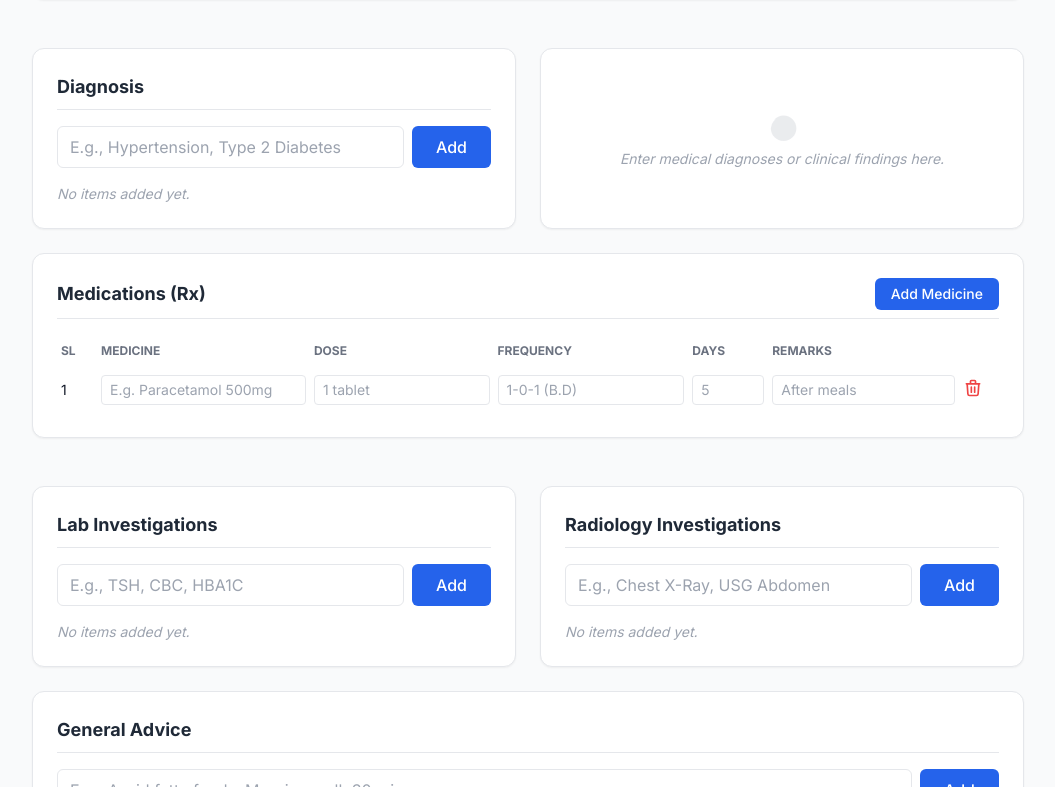
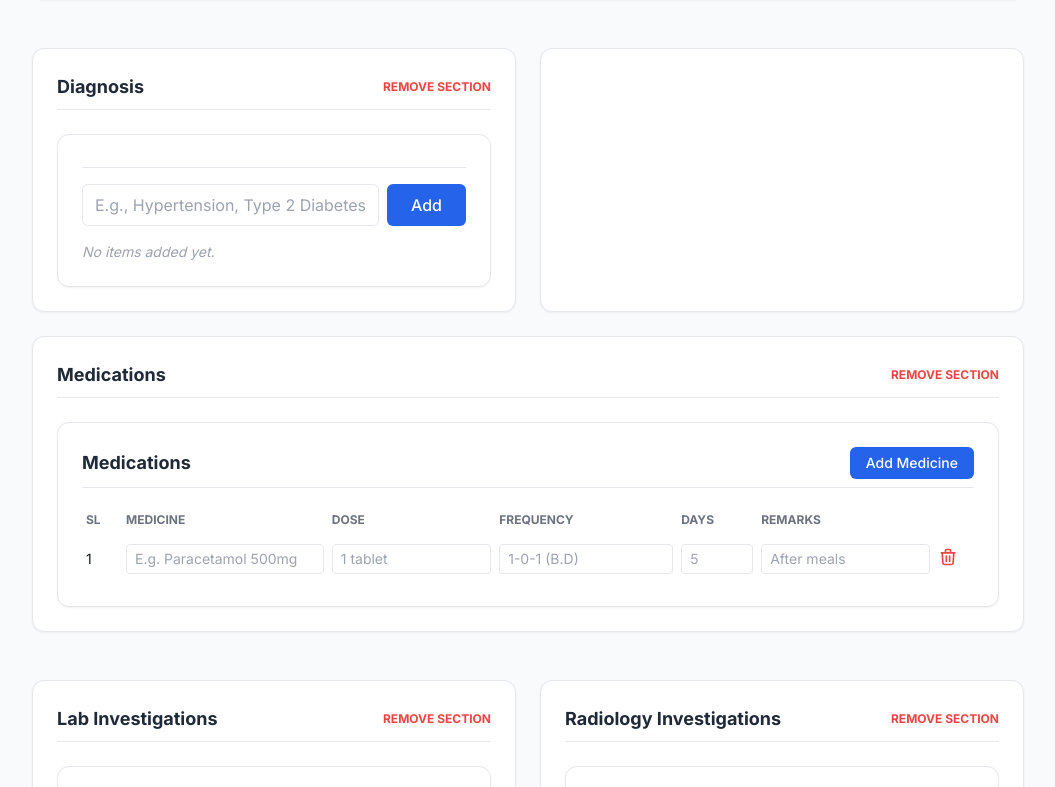
Before and after one commit to midhun4059/proscript-phase1, a React (Vite) app: page / in a window 1280 px wide. Shown: the part 533-1320 px from the top of the page, without its empty margins (112-1167 px from the left). Built offline with nearby package versions, Linux system fonts and the light colour scheme.

Commit message:
chnages in letterhead  and added remove buttoon  for default sections in the field

```diff
--- a/App.tsx
+++ b/App.tsx
@@ -44,6 +44,11 @@ const App: React.FC = () => {
     customSections: [],
     letterhead: DEFAULT_LETTERHEAD_URL, // Hardcoded background
     hideSystemHeader: false,
+    showDiagnosis: true,
+    showMedications: true,
+    showLabInvestigations: true,
+    showRadiologyInvestigations: true,
+    showAdvice: true,
   });
 
   const [sectionsPerPage, setSectionsPerPage] = React.useState<number>(5);
@@ -226,22 +231,42 @@ const App: React.FC = () => {
     // Remove print-only class so it's visible to html2canvas
     clone.classList.remove("print-only");
 
+    // Convert fixed-positioned elements (like letterhead) to absolute
+    // so they render correctly in the cloned PDF context
+    const fixedElements = clone.querySelectorAll<HTMLElement>(
+      'img[style*="position: fixed"]',
+    );
+    fixedElements.forEach((elem) => {
+      if (elem.style.position === "fixed") {
+        elem.style.position = "absolute";
+        // Adjust dimensions for the cloned context
+        elem.style.width = "100%";
+        elem.style.height = "100%";
+      }
+    });
+
     // Wrap clone in a container with proper positioning for html2canvas
     const wrapper = document.createElement("div");
     wrapper.style.position = "fixed";
     wrapper.style.left = "0";
     wrapper.style.top = "0";
-    wrapper.style.width = "100%";
     wrapper.style.backgroundColor = "white";
     wrapper.style.zIndex = "99999";
     wrapper.style.overflow = "auto";
 
+    // Measure source so we can set exact pixel width for the clone/wrapper
+    const rect = el.getBoundingClientRect();
+    const sourceWidth = Math.max(rect.width, 800);
+    wrapper.style.width = sourceWidth + "px";
+    // don't constrain height (content may span multiple pages)
+
     clone.style.position = "relative";
     clone.style.left = "0";
     clone.style.top = "0";
-    clone.style.width = "100%";
+    clone.style.width = sourceWidth + "px";
     clone.style.display = "block";
     clone.style.visibility = "visible";
+    clone.style.overflow = "visible";
 
     wrapper.appendChild(clone);
     document.body.appendChild(wrapper);
@@ -274,6 +299,13 @@ const App: React.FC = () => {
       await waitForImages();
       // Add small delay to ensure all elements are fully rendered
       await new Promise((resolve) => setTimeout(resolve, 500));
+      // Inform html2canvas of the correct capture width to avoid layout shifts
+      try {
+        (opt.html2canvas as any).width = sourceWidth;
+        (opt.html2canvas as any).scrollY = 0;
+      } catch (e) {
+        // ignore
+      }
       await (window as any).html2pdf().set(opt).from(clone).save();
     } catch (err) {
       console.error("PDF generation error:", err);
@@ -370,45 +402,161 @@ const App: React.FC = () => {
           />
 
           <div className="grid grid-cols-1 md:grid-cols-2 gap-6">
+            {prescription.showDiagnosis ? (
+              <div className="bg-white p-6 rounded-xl shadow-sm border border-gray-200 mt-6">
+                <div className="flex justify-between items-center mb-4 border-b pb-2">
+                  <h2 className="text-lg font-bold text-gray-800">Diagnosis</h2>
+                  <button
+                    onClick={() =>
+                      setPrescription((prev) => ({
+                        ...prev,
+                        showDiagnosis: false,
+                      }))
+                    }
+                    className="text-xs font-bold text-red-500 uppercase hover:text-red-700"
+                  >
+                    Remove Section
+                  </button>
+                </div>
                 <DynamicListSection
-              title="Diagnosis"
+                  title=""
                   items={prescription.diagnoses}
                   onAdd={(item) => addListEntry("diagnoses", item)}
                   onRemove={(idx) => removeListEntry("diagnoses", idx)}
                   placeholder="E.g., Hypertension, Type 2 Diabetes"
                 />
-            <div className="bg-white p-6 rounded-xl shadow-sm border border-gray-200 mt-6 flex flex-col justify-center items-center text-gray-400 italic text-sm text-center">
-              <svg
-                className="w-8 h-8 mb-2 opacity-20"
-                fill="currentColor"
-                viewBox="0 0 20 20"
+              </div>
+            ) : (
+              <div className="bg-white p-6 rounded-xl shadow-sm border border-dashed border-gray-200 mt-6 flex flex-col justify-center items-center text-gray-500 italic text-sm text-center">
+                <div className="mb-3">Diagnosis section removed.</div>
+                <button
+                  onClick={() =>
+                    setPrescription((prev) => ({
+                      ...prev,
+                      showDiagnosis: true,
+                    }))
+                  }
+                  className="text-sm font-bold text-blue-600 hover:underline"
                 >
-                <path d="M9 4.804A7.993 7.993 0 003 12c0 4.418 3.582 8 8 8s8-3.582 8-8c0-4.418-3.582-8-8-8a7.993 7.993 0 00-6 2.804z" />
-              </svg>
-              Enter medical diagnoses or clinical findings here.
+                  Add Diagnosis Section
+                </button>
+              </div>
+            )}
+
+            <div className="bg-white p-6 rounded-xl shadow-sm border border-gray-200 mt-6">
+              <div className="text-sm text-gray-500">&nbsp;</div>
             </div>
           </div>
 
+          {prescription.showMedications ? (
+            <div className="bg-white p-6 rounded-xl shadow-sm border border-gray-200 mt-6">
+              <div className="flex justify-between items-center mb-4 border-b pb-2">
+                <h2 className="text-lg font-bold text-gray-800">Medications</h2>
+                <button
+                  onClick={() =>
+                    setPrescription((prev) => ({
+                      ...prev,
+                      showMedications: false,
+                    }))
+                  }
+                  className="text-xs font-bold text-red-500 uppercase hover:text-red-700"
+                >
+                  Remove Section
+                </button>
+              </div>
               <MedicationTable
                 items={prescription.medications}
                 onAdd={addMedication}
                 onUpdate={updateMedication}
                 onRemove={removeMedication}
               />
+            </div>
+          ) : (
+            <div className="bg-white p-6 rounded-xl shadow-sm border border-dashed border-gray-200 mt-6 flex flex-col justify-center items-center text-gray-500 italic text-sm text-center">
+              <div className="mb-3">Medications section removed.</div>
+              <button
+                onClick={() =>
+                  setPrescription((prev) => ({
+                    ...prev,
+                    showMedications: true,
+                  }))
+                }
+                className="text-sm font-bold text-blue-600 hover:underline"
+              >
+                Add Medications Section
+              </button>
+            </div>
+          )}
 
           <div className="grid grid-cols-1 md:grid-cols-2 gap-6">
+            {prescription.showLabInvestigations ? (
+              <div className="bg-white p-6 rounded-xl shadow-sm border border-gray-200 mt-6">
+                <div className="flex justify-between items-center mb-4 border-b pb-2">
+                  <h2 className="text-lg font-bold text-gray-800">
+                    Lab Investigations
+                  </h2>
+                  <button
+                    onClick={() =>
+                      setPrescription((prev) => ({
+                        ...prev,
+                        showLabInvestigations: false,
+                      }))
+                    }
+                    className="text-xs font-bold text-red-500 uppercase hover:text-red-700"
+                  >
+                    Remove Section
+                  </button>
+                </div>
                 <DynamicListSection
-              title="Lab Investigations"
+                  title=""
                   items={prescription.labInvestigations}
                   onAdd={(item) => addListEntry("labInvestigations", item)}
                   onRemove={(idx) => removeListEntry("labInvestigations", idx)}
                   isRed={true}
                   placeholder="E.g., TSH, CBC, HBA1C"
                 />
+              </div>
+            ) : (
+              <div className="bg-white p-6 rounded-xl shadow-sm border border-dashed border-gray-200 mt-6 flex flex-col justify-center items-center text-gray-500 italic text-sm text-center">
+                <div className="mb-3">Lab Investigations removed.</div>
+                <button
+                  onClick={() =>
+                    setPrescription((prev) => ({
+                      ...prev,
+                      showLabInvestigations: true,
+                    }))
+                  }
+                  className="text-sm font-bold text-blue-600 hover:underline"
+                >
+                  Add Lab Investigations
+                </button>
+              </div>
+            )}
+
+            {prescription.showRadiologyInvestigations ? (
+              <div className="bg-white p-6 rounded-xl shadow-sm border border-gray-200 mt-6">
+                <div className="flex justify-between items-center mb-4 border-b pb-2">
+                  <h2 className="text-lg font-bold text-gray-800">
+                    Radiology Investigations
+                  </h2>
+                  <button
+                    onClick={() =>
+                      setPrescription((prev) => ({
+                        ...prev,
+                        showRadiologyInvestigations: false,
+                      }))
+                    }
+                    className="text-xs font-bold text-red-500 uppercase hover:text-red-700"
+                  >
+                    Remove Section
+                  </button>
+                </div>
                 <DynamicListSection
-              title="Radiology Investigations"
+                  title=""
                   items={prescription.radiologyInvestigations}
-              onAdd={(item) => addListEntry("radiologyInvestigations", item)}
+                  onAdd={(item) =>
+                    addListEntry("radiologyInvestigations", item)
+                  }
                   onRemove={(idx) =>
                     removeListEntry("radiologyInvestigations", idx)
                   }
@@ -416,14 +564,60 @@ const App: React.FC = () => {
                   placeholder="E.g., Chest X-Ray, USG Abdomen"
                 />
               </div>
+            ) : (
+              <div className="bg-white p-6 rounded-xl shadow-sm border border-dashed border-gray-200 mt-6 flex flex-col justify-center items-center text-gray-500 italic text-sm text-center">
+                <div className="mb-3">Radiology Investigations removed.</div>
+                <button
+                  onClick={() =>
+                    setPrescription((prev) => ({
+                      ...prev,
+                      showRadiologyInvestigations: true,
+                    }))
+                  }
+                  className="text-sm font-bold text-blue-600 hover:underline"
+                >
+                  Add Radiology Investigations
+                </button>
+              </div>
+            )}
+          </div>
 
+          {prescription.showAdvice ? (
+            <div className="bg-white p-6 rounded-xl shadow-sm border border-gray-200 mt-6">
+              <div className="flex justify-between items-center mb-4 border-b pb-2">
+                <h2 className="text-lg font-bold text-gray-800">
+                  General Advice
+                </h2>
+                <button
+                  onClick={() =>
+                    setPrescription((prev) => ({ ...prev, showAdvice: false }))
+                  }
+                  className="text-xs font-bold text-red-500 uppercase hover:text-red-700"
+                >
+                  Remove Section
+                </button>
+              </div>
               <DynamicListSection
-            title="General Advice"
+                title=""
                 items={prescription.advice}
                 onAdd={(item) => addListEntry("advice", item)}
                 onRemove={(idx) => removeListEntry("advice", idx)}
                 placeholder="E.g., Avoid fatty foods, Morning walk 30 mins"
               />
+            </div>
+          ) : (
+            <div className="bg-white p-6 rounded-xl shadow-sm border border-dashed border-gray-200 mt-6 flex flex-col justify-center items-center text-gray-500 italic text-sm text-center">
+              <div className="mb-3">Advice section removed.</div>
+              <button
+                onClick={() =>
+                  setPrescription((prev) => ({ ...prev, showAdvice: true }))
+                }
+                className="text-sm font-bold text-blue-600 hover:underline"
+              >
+                Add Advice Section
+              </button>
+            </div>
+          )}
 
           {/* Render Custom Sections */}
           {prescription.customSections.map((section) => (
--- a/components/MedicationTable.tsx
+++ b/components/MedicationTable.tsx
@@ -14,7 +14,7 @@ const MedicationTable: React.FC<Props> = ({ items, onAdd, onUpdate, onRemove, is
   if (isPrint) {
     return (
       <div className="mb-6">
-        <h3 className="text-lg font-bold text-blue-900 border-b pb-1 mb-3">R<sub>x</sub> Medications</h3>
+
         <table className="w-full text-sm border-collapse border border-gray-300">
           <thead>
             <tr className="bg-gray-100 text-left">
@@ -46,7 +46,7 @@ const MedicationTable: React.FC<Props> = ({ items, onAdd, onUpdate, onRemove, is
   return (
     <div className="bg-white p-6 rounded-xl shadow-sm border border-gray-200 mt-6">
       <div className="flex justify-between items-center border-b pb-2 mb-4">
-        <h2 className="text-lg font-bold text-gray-800">Medications (Rx)</h2>
+        <h2 className="text-lg font-bold text-gray-800">Medications</h2>
         <button
           onClick={onAdd}
           className="bg-blue-600 hover:bg-blue-700 text-white px-4 py-1.5 rounded-md text-sm font-medium flex items-center gap-1 transition-colors"
--- a/types.ts
+++ b/types.ts
@@ -39,4 +39,10 @@ export interface PrescriptionData {
   customSections: CustomSection[];
   letterhead?: string;
   hideSystemHeader: boolean;
+  // Flags to show/hide default sections
+  showDiagnosis?: boolean;
+  showMedications?: boolean;
+  showLabInvestigations?: boolean;
+  showRadiologyInvestigations?: boolean;
+  showAdvice?: boolean;
 }
```
Also changed, not shown: components/DynamicListSection.tsx (+14 -4 lines), components/PrescriptionPrint.tsx (+31 -18 lines), index.css (+27 -0 lines), public/letterhead.png. Lines whose indentation alone changed are shown as unchanged.
